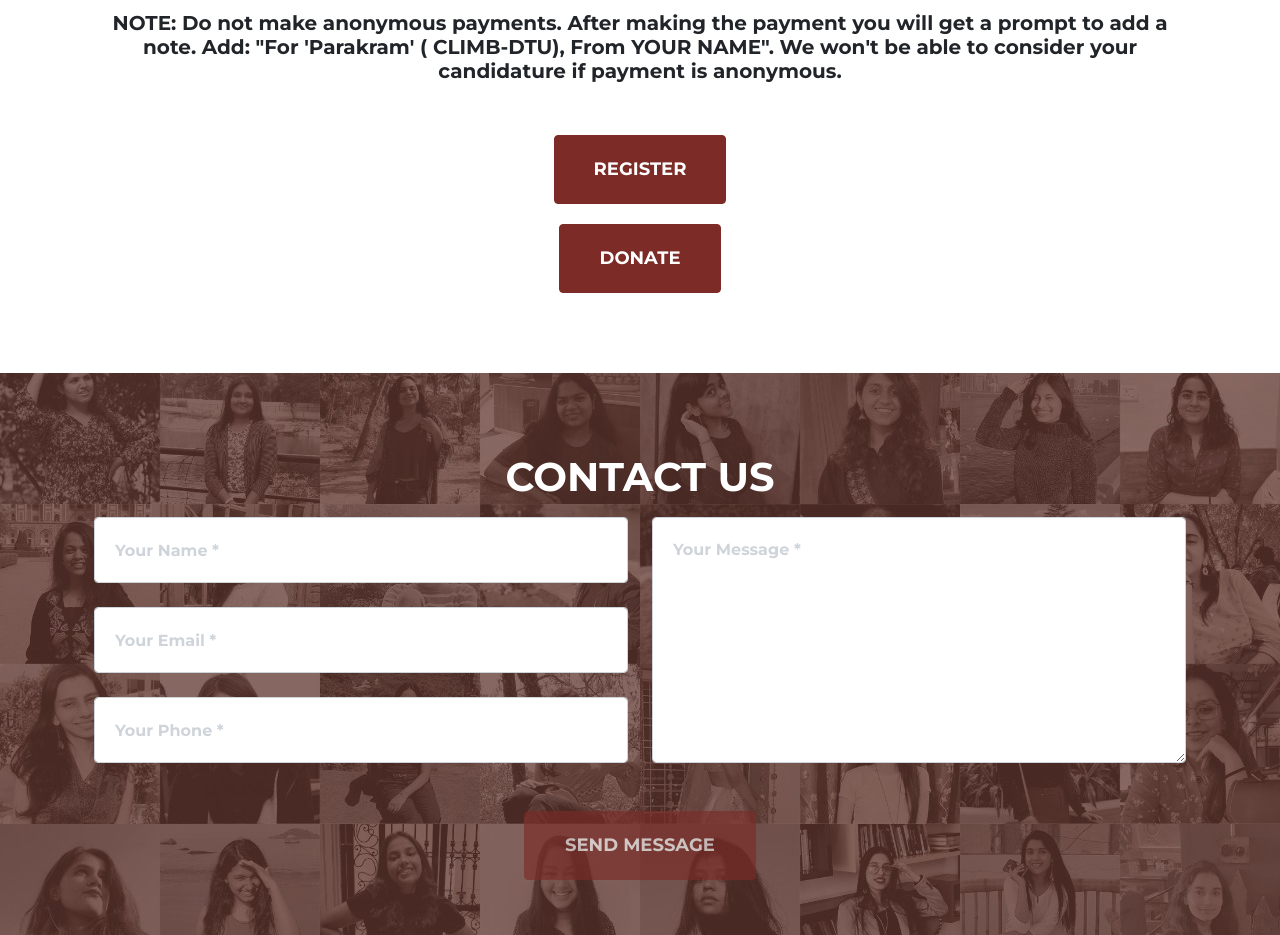
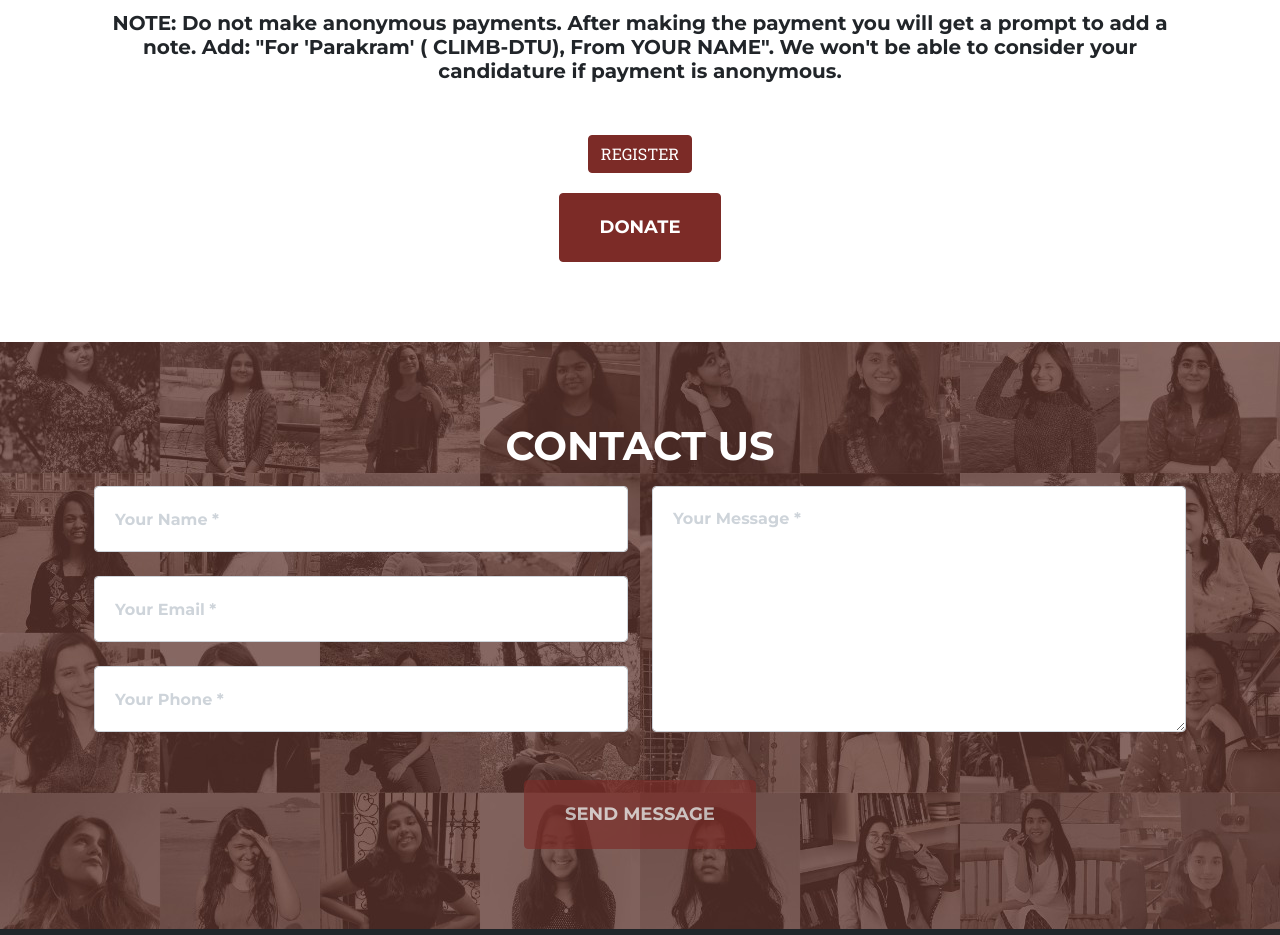
Before and after one commit to CLIMB-DTU/Parakram, a plain HTML site: page index.html in a window 1280 px wide. Shown: the part 3760-4695 px from the top of the page. Drawn offline with nearby package versions, Linux system fonts and the light colour scheme.

Commit message:
Update index.html

```diff
--- a/index.html
+++ b/index.html
@@ -232,7 +232,7 @@
                 </div>
 		<br>
                 <div style="margin-top: 20px;">
-                    <a class="btn btn-primary btn-x2 text-uppercase" href="https://docs.google.com/forms/d/e/1FAIpQLSc9Aneam7Oyu1PXke02tUqxxK1LN3ELBpqaXQ1wr22AvGk6-A/viewform" style="margin-left: auto;
+                    <a class="btn btn-primary btn-x1 text-uppercase" href="https://docs.google.com/forms/d/e/1FAIpQLSc9Aneam7Oyu1PXke02tUqxxK1LN3ELBpqaXQ1wr22AvGk6-A/viewform" style="margin-left: auto;
                     margin-right: auto;
                     align-content: center;
                     display: table;">Register</a>
```
